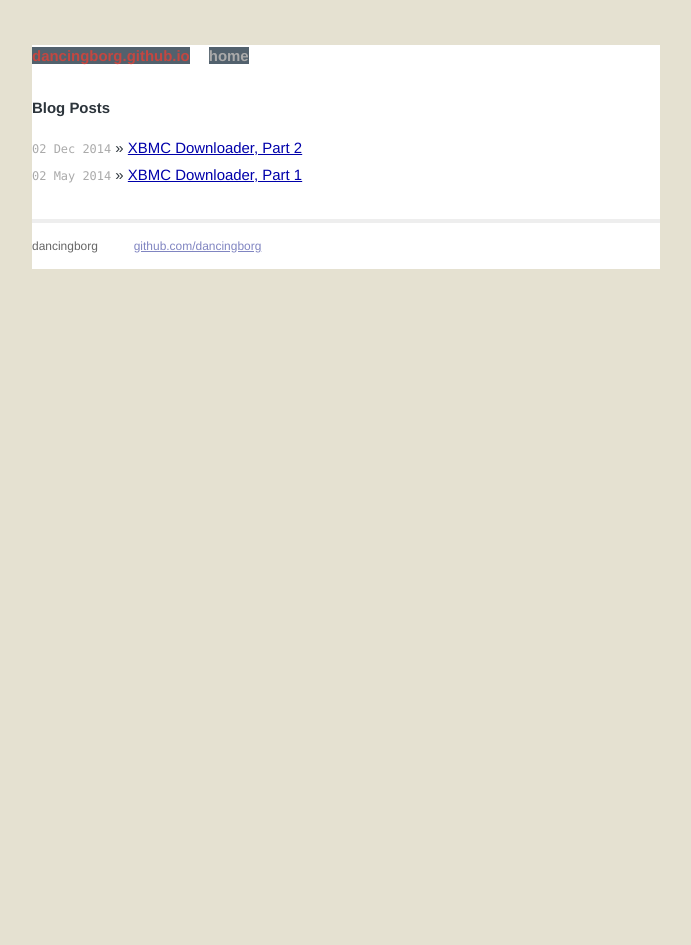
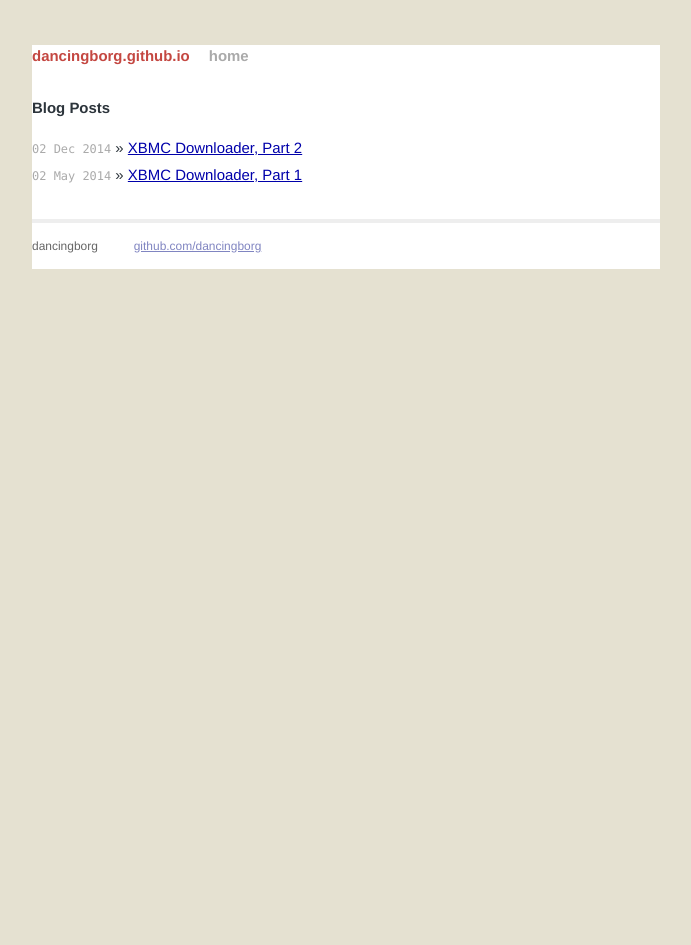
Before and after one commit to andre-abadi/andre-abadi.github.io, a Jekyll site: the page built from index.html, in a window 1280 px wide. Shown: the whole page, without its empty margins (294-985 px from the left). Built offline with Jekyll 4.4.1, drawn with Linux system fonts in a browser that asks for light colours; Markdown is read by kramdown in place of the engine named in the settings.

Commit message:
header bg

```diff
--- a/css/main.css
+++ b/css/main.css
@@ -68,7 +68,6 @@ ul.posts span {
 .site .header a {
   font-weight: bold;
   text-decoration: none;
-  background-color: #52616D
 }
 
 .site .header h1.title {
```
